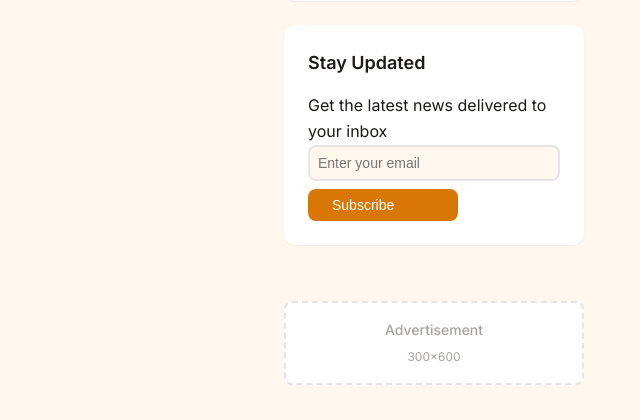
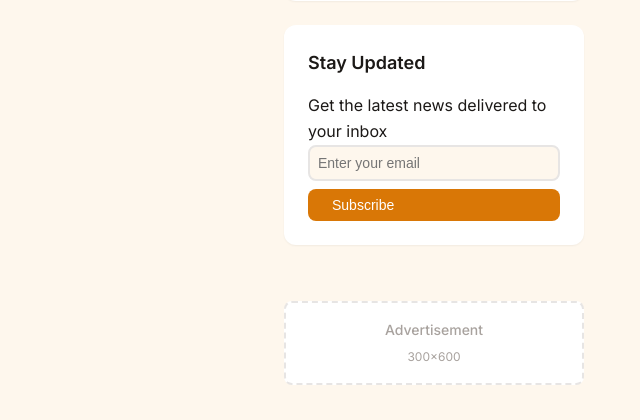
Before and after one commit to shuly69/newsproject, a Django app: page / in a window 1280 px wide. Shown: the part 1888-2308 px from the top of the page, without its empty margins (640-1280 px from the left). Run offline with Django 5.2, Linux system fonts and the light colour scheme; data that the repository does not hold is empty.

Commit message:
remove css style mac-width from styles.css

```diff
--- a/newsproject/static/news/css/styles.css
+++ b/newsproject/static/news/css/styles.css
@@ -138,7 +138,6 @@ body {
     cursor: pointer;
     transition: all 0.2s ease;
     font-size: var(--font-size-sm);
-    max-width: 150px;
 }
 
 .btn-primary {
```
